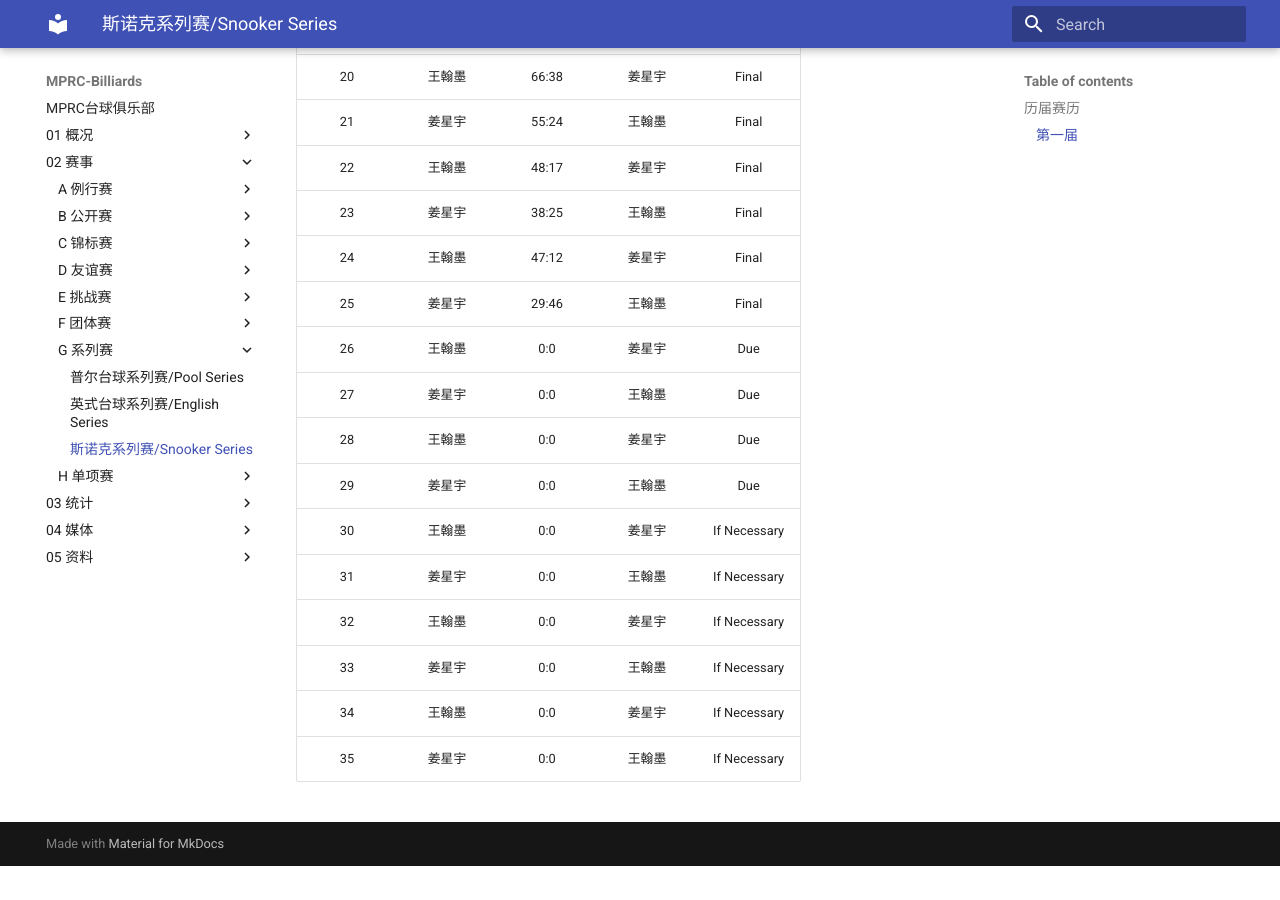
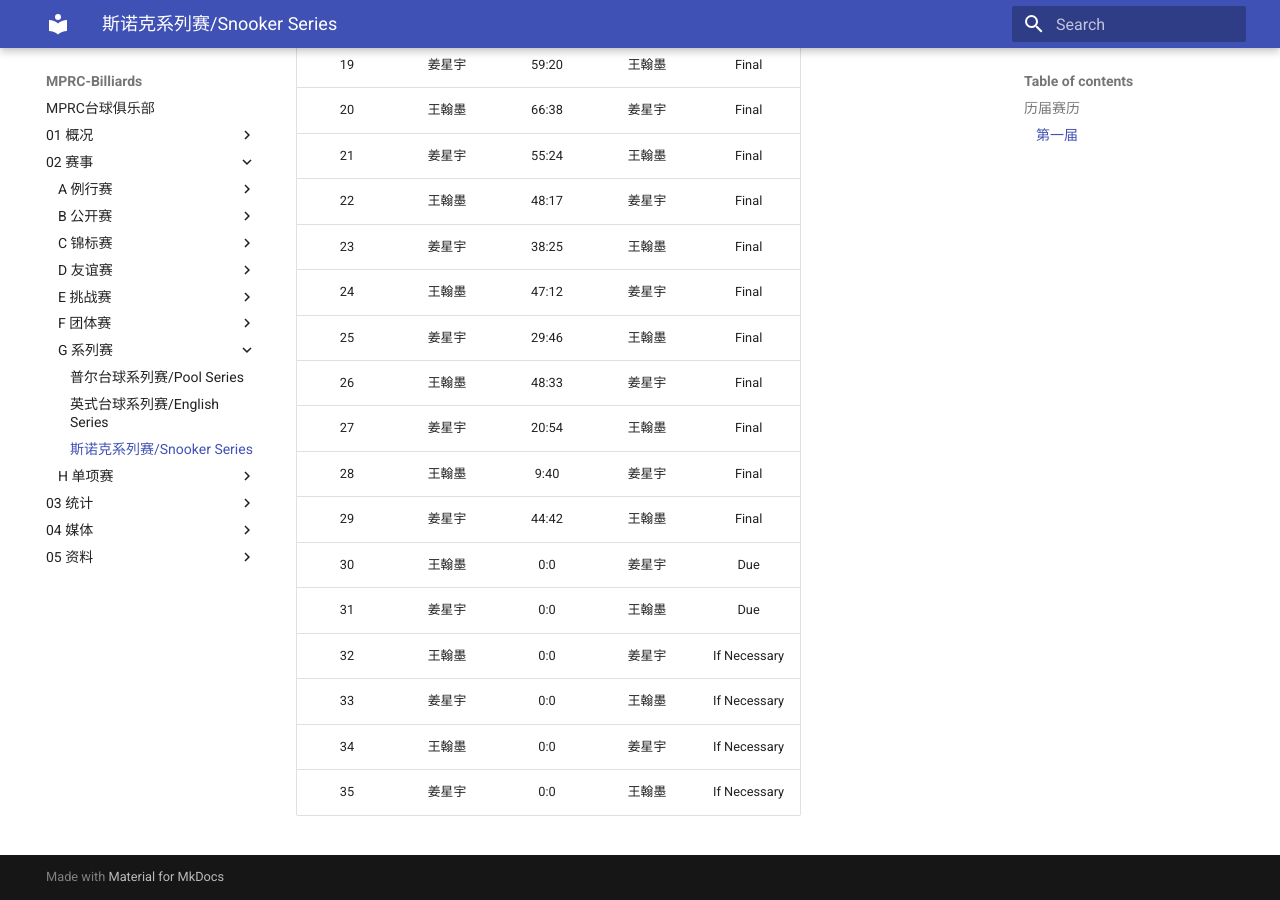
Before and after one commit to mprc-billiards/mprc-billiards.github.io, an MkDocs documentation site: the page built from docs/02-赛事/G-系列赛/G03-斯诺克系列赛.md, in a window 1280 px wide and 900 px high, scrolled down 2243 px. Built offline with MkDocs 1.6.1 and Material for MkDocs 9.7.7, drawn with Linux system fonts in a browser that asks for light colours; before the commit the page ends 3109 px from its top, so only the background shows below that; some of the changed text lies outside the part shown.

Commit message:
update 2025.05.19

```diff
--- a/docs/02-赛事/G-系列赛/G03-斯诺克系列赛.md
+++ b/docs/02-赛事/G-系列赛/G03-斯诺克系列赛.md
@@ -49,12 +50,12 @@
 | 23   | 姜星宇 | 38:25  | 王翰墨 | Final |
 | 24   | 王翰墨 | 47:12  | 姜星宇 | Final |
 | 25   | 姜星宇 | 29:46  | 王翰墨 | Final |
-| 26   | 王翰墨 |  0:0   | 姜星宇 | Due   |
-| 27   | 姜星宇 |  0:0   | 王翰墨 | Due   |
-| 28   | 王翰墨 |  0:0   | 姜星宇 | Due   |
-| 29   | 姜星宇 |  0:0   | 王翰墨 | Due   |
-| 30   | 王翰墨 |  0:0   | 姜星宇 | If Necessary |
-| 31   | 姜星宇 |  0:0   | 王翰墨 | If Necessary |
+| 26   | 王翰墨 | 48:33  | 姜星宇 | Final |
+| 27   | 姜星宇 | 20:54  | 王翰墨 | Final |
+| 28   | 王翰墨 |  9:40  | 姜星宇 | Final |
+| 29   | 姜星宇 | 44:42  | 王翰墨 | Final |
+| 30   | 王翰墨 |  0:0   | 姜星宇 | Due   |
+| 31   | 姜星宇 |  0:0   | 王翰墨 | Due   |
 | 32   | 王翰墨 |  0:0   | 姜星宇 | If Necessary |
 | 33   | 姜星宇 |  0:0   | 王翰墨 | If Necessary |
 | 34   | 王翰墨 |  0:0   | 姜星宇 | If Necessary |
```
Also changed, not shown: other parts of docs/02-赛事/G-系列赛/G03-斯诺克系列赛.md (+4 -3 lines).
